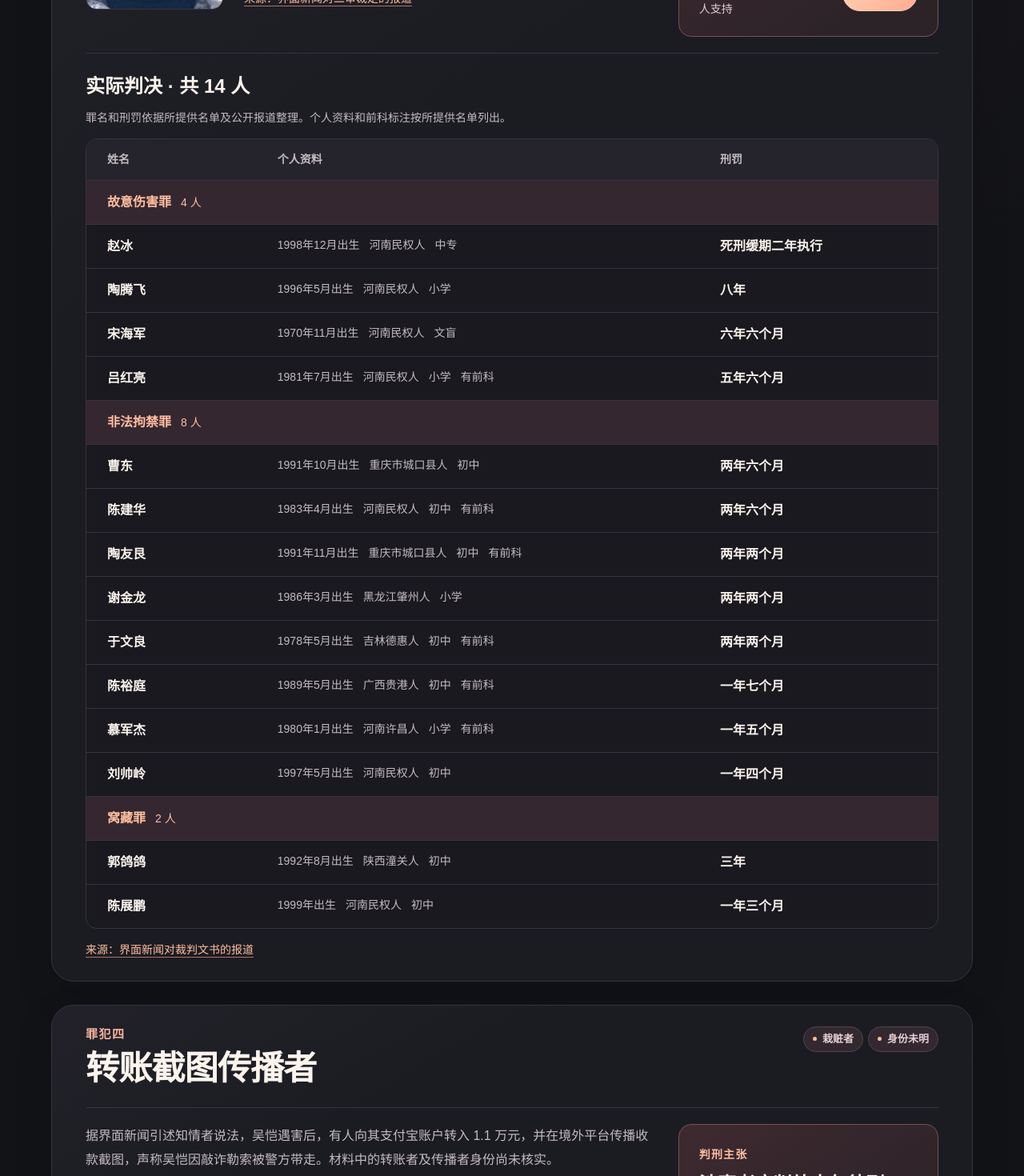
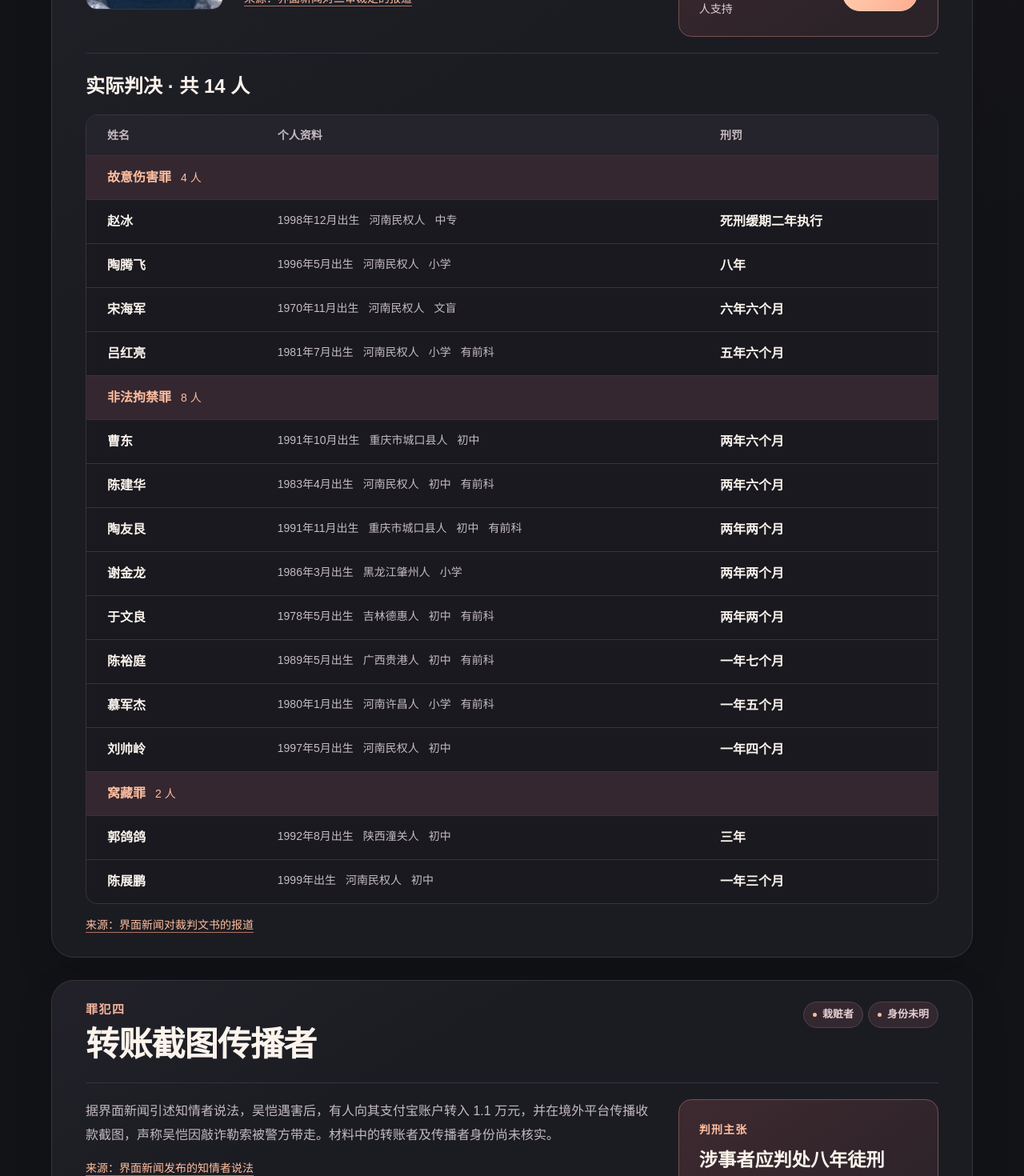
Before and after one commit to gaobo-code/Anti-Scam-Heroes-Network, a Next.js app: page /criminals in a window 1280 px wide. Shown: the part 1880-3350 px from the top of the page at 80% size. Built offline with nearby package versions, Linux system fonts and the light colour scheme.

Commit message:
test commit

```diff
--- a/app/criminals/criminals.css
+++ b/app/criminals/criminals.css
@@ -469,14 +469,9 @@
 }
 
 .criminals-verdicts h3 {
+  margin-bottom: 14px;
   font-size: clamp(1.15rem, 2.15vw, 1.5rem);
   font-weight: 750;
-}
-
-.criminals-verdicts p {
-  margin: 6px 0 14px;
-  color: var(--case-muted);
-  font-size: .875rem;
 }
 
 .criminals-table-frame {
@@ -567,6 +562,10 @@
     grid-column: 1;
     grid-row: auto;
   }
+
+  .criminals-proposal {
+    margin-top: 8px;
+  }
 }
 
 @media (max-width: 460px) {
--- a/app/criminals/page.tsx
+++ b/app/criminals/page.tsx
@@ -66,9 +66,8 @@ function VerdictTable() {
   return (
     <section className="criminals-verdicts" aria-labelledby="verdicts-title">
       <h3 id="verdicts-title">实际判决 · 共 {convictedCount} 人</h3>
-      <p id="verdicts-note">罪名和刑罚依据所提供名单及公开报道整理。个人资料和前科标注按所提供名单列出。</p>
       <div className="criminals-table-frame">
-        <table className="criminals-table" aria-labelledby="verdicts-title" aria-describedby="verdicts-note">
+        <table className="criminals-table" aria-labelledby="verdicts-title">
           <thead>
             <tr>
               <th scope="col">姓名</th>
@@ -157,7 +156,7 @@ export default function CriminalsPage() {
             </div>
           </CaseSection>
 
-          <CaseSection {...cases.rumor} proposal={<p>涉事者应判处十年徒刑</p>}>
+          <CaseSection {...cases.rumor} proposal={<p>涉事者应判处八年徒刑</p>}>
             <p>据界面新闻引述知情者说法，吴恺遇害后，有人向其支付宝账户转入 1.1 万元，并在境外平台传播收款截图，声称吴恺因敲诈勒索被警方带走。材料中的转账者及传播者身份尚未核实。</p>
             <a className="criminals-source" href={rumorReport} target="_blank" rel="noopener">来源：界面新闻发布的知情者说法</a>
           </CaseSection>
--- a/next.config.ts
+++ b/next.config.ts
@@ -15,7 +15,7 @@ const nextConfig: NextConfig = {
       },
     },
   },
-  allowedDevOrigins: ['192.168.1.227']
+  allowedDevOrigins: ['192.168.1.212']
 };
 
 export default nextConfig;
```
